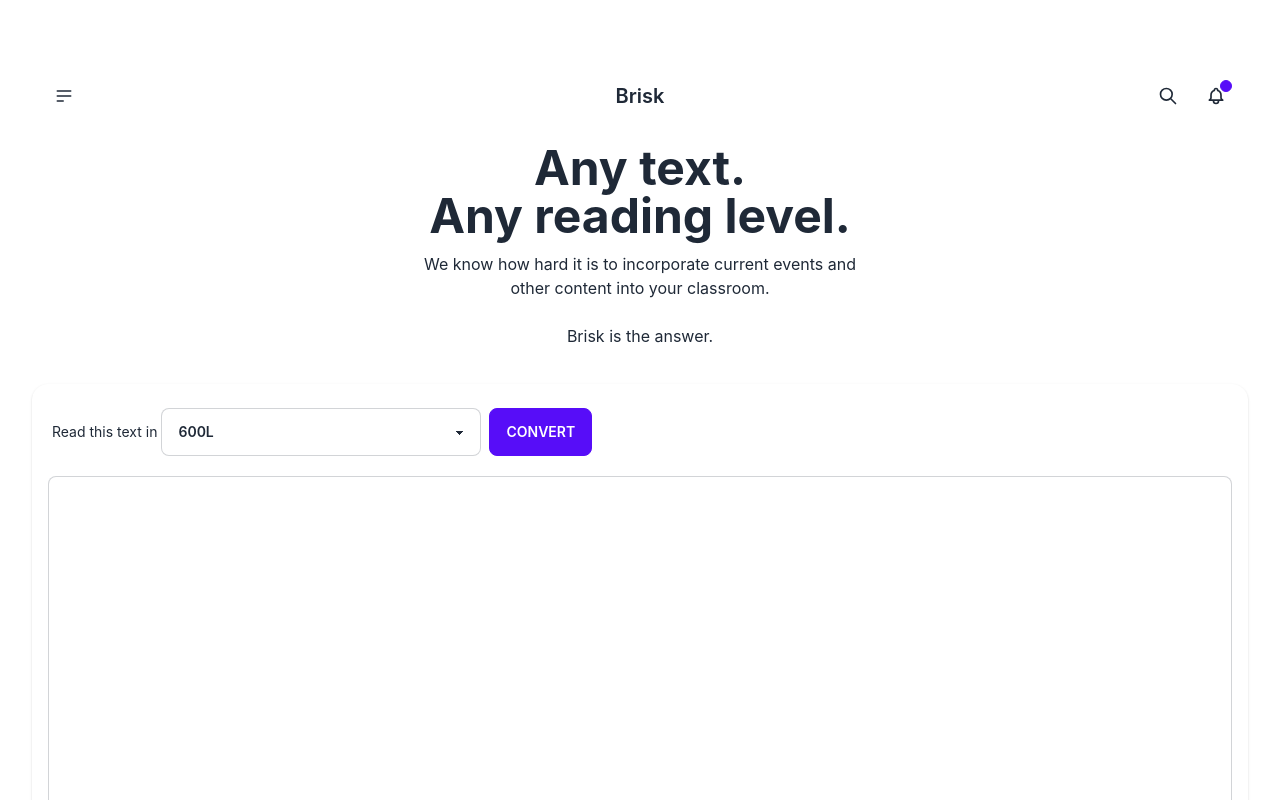
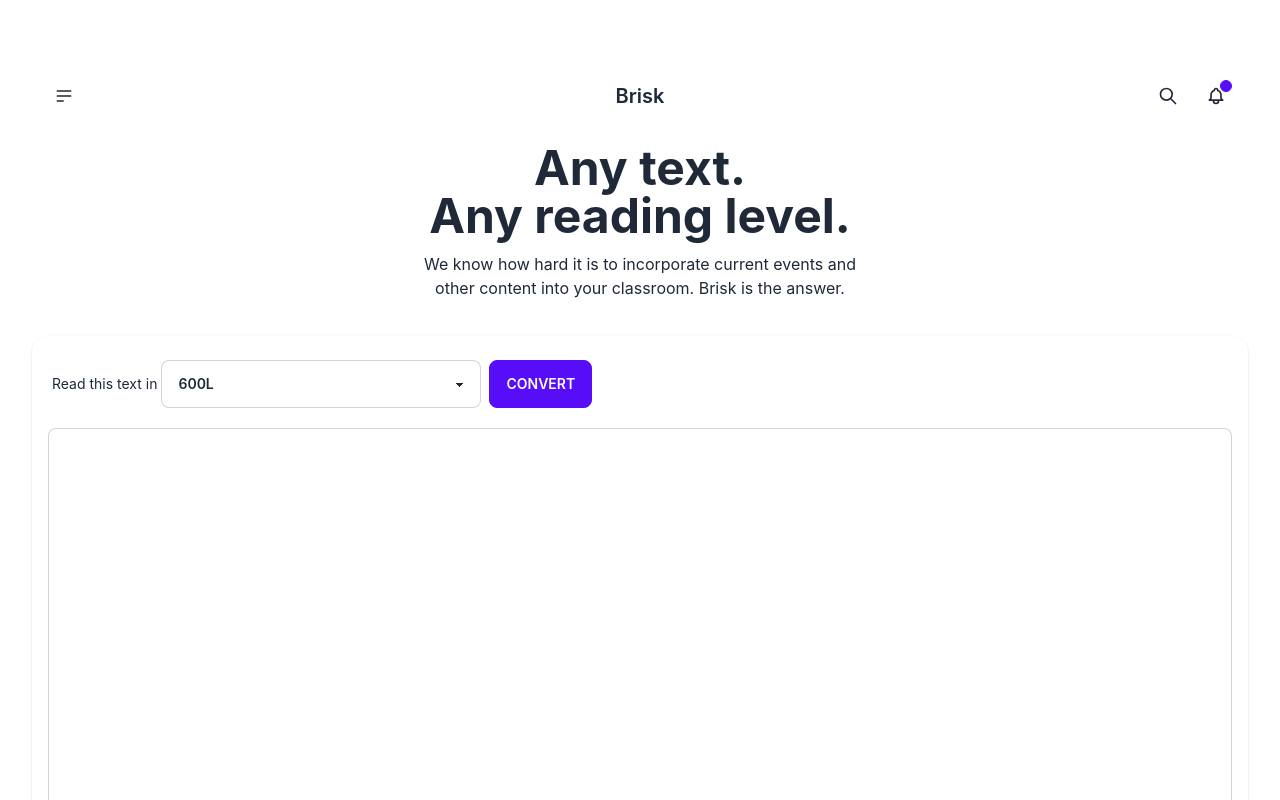
Before and after one commit to jnfang/brisk-learning, a Next.js app in the folder brisk-fe/: page / in a window 1280 px wide. Shown: the top 800 px of the page. Built offline with nearby package versions, Linux system fonts and the light colour scheme.

Commit message:
Combine subheaders into one block

```diff
--- a/brisk-fe/pages/index.jsx
+++ b/brisk-fe/pages/index.jsx
@@ -82,8 +82,7 @@
           <div className="max-w-md">
             <h1 className="text-5xl font-bold">Any text. </h1>
             <h1 className="text-5xl font-bold">Any reading level.</h1>
-            <p className="py-3">We know how hard it is to incorporate current events and other content into your classroom.  </p>
-            <p className="py-3">Brisk is the answer.</p>
+            <p className="py-3">We know how hard it is to incorporate current events and other content into your classroom. Brisk is the answer.</p>
           </div>
         </div>
       </div>
```
